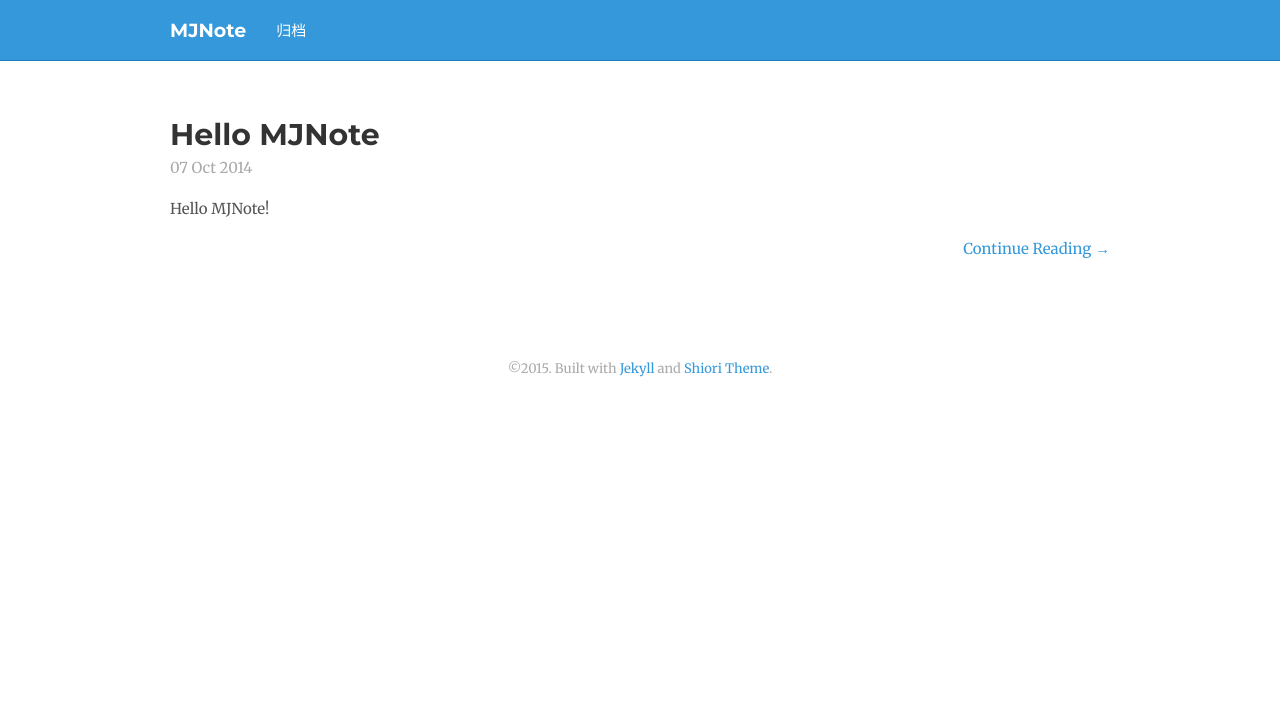
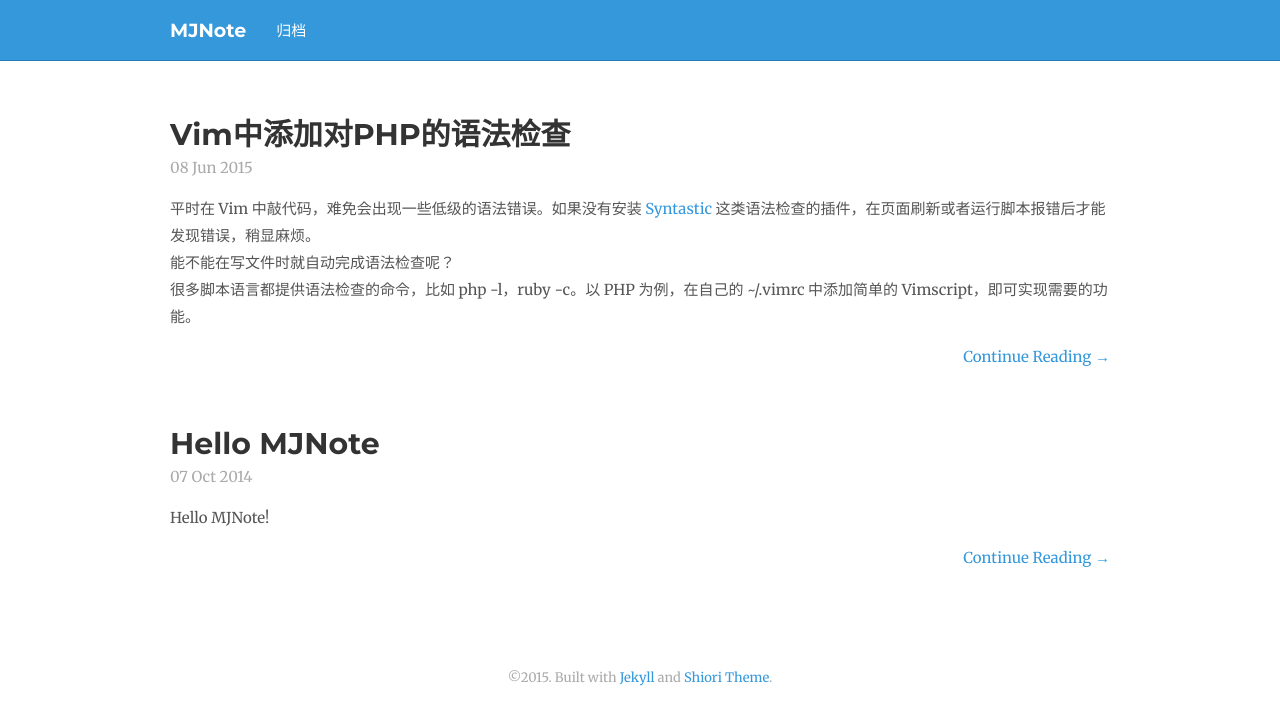
Before and after one commit to bittenApple/bittenApple.github.io, a Jekyll site: the page built from index.html, in a window 1280 px wide. Shown: the top 725 px of the page. Built offline with Jekyll 4.4.1, drawn with Linux system fonts in a browser that asks for light colours; nearby versions of some CDN libraries; Markdown is read by kramdown in place of the engine named in the settings; comment, search, counter and statistics services are not loaded.

Commit message:
First post, :smile:

````diff
--- a/Gemfile
+++ /dev/null
@@ -1,3 +0,0 @@
-source "https://rubygems.org"
-
-gem "github-pages", ">= 25"
--- a/_config.yml
+++ b/_config.yml
@@ -13,7 +13,7 @@ exclude:
   - "CNAME"
   - "Gemfile"
   - "Gemfile.lock"
-permalink: :title
+permalink: date
 defaults:
   -
     scope:
@@ -27,3 +27,7 @@ defaults:
       type: "posts"
     values:
       layout: "post"
+
+markdown: redcarpet
+redcarpet:
+    extensions: ["no_intra_emphasis", "fenced_code_blocks", "autolink", "strikethrough", "superscript"]
--- /dev/null
+++ b/_posts/2015-06-08-vim-auto-check-php-syntax.md
@@ -0,0 +1,63 @@
+---
+layout: post
+title: "Vim中添加对PHP的语法检查"
+description: ""
+category:
+tags: [Vim]
+---
+平时在 Vim 中敲代码，难免会出现一些低级的语法错误。如果没有安装 [Syntastic](https://github.com/scrooloose/syntastic) 这类语法检查的插件，在页面刷新或者运行脚本报错后才能发现错误，稍显麻烦。
+能不能在写文件时就自动完成语法检查呢？
+很多脚本语言都提供语法检查的命令，比如 php -l，ruby -c。以 PHP 为例，在自己的 ~/.vimrc 中添加简单的 Vimscript，即可实现需要的功能。
+
+```vim
+function! CompilePHP()
+    let file = shellescape(expand('%:p'))
+    let command = "!php -l " . file
+    execute command
+endfunction
+autocmd BufWritePost *.php call CompilePHP()
+```
+上面的 CompilePHP 函数首先获取文件的完整路径，拼成需要执行的命令，然后执行。在 Vim 中，感叹号 ! 放在最前面，表示执行外部命令。可以在 Command-line 模式下输入 !pwd 进行试验。
+
+```vim
+:!pwd
+```
+我们会看到 Vim 调用 shell 命令 pwd 的输出结果，再按一下 Enter 键会返回 Vim。```!php -l . file``` 就是调用 php -l 命令对文件进行检查。
+
+```vim
+autocmd BufWritePost *.php call CompilePHP()
+```
+该句配置了一个 autocmd。Vim 中通过 autocmd 定义一个或多个命令，这些命令针对匹配的文件，在触发指定事件后会被执行。这条 autocmd 表示在 Buffer 中的数据写入php文件后，调用 CompilePHP() 函数。
+这样在 Vim 中编辑 PHP 文件时，每次按下 :w 后都会自动进行语法检查。美中不足的是无论是否出现语法错误，每次写文件后都会出现下面的提示。
+
+```
+Press ENTER or type command to continue
+```
+是否能在语法正确的时候，不提示上述消息呢？我们可以对前面的脚本进行升级。
+
+```vim
+function! CompilePHP()
+    let file = shellescape(expand('%:p'))
+    let command = "silent !php -l " . file
+    execute command
+    if v:shell_error != 0
+        silent !clear
+        let command = "!php -l " . file
+        execute command
+    else
+        redraw!
+    endif
+endfunction
+autocmd BufWritePost *.php call CompilePHP()
+```
+代码逻辑是先运行 silent !php -l 命令，如果返回值不为 0 则再次运行该命令，输出具体的错误信息。
+如果希望 Vim 在执行外部命令后不出现 Press ENTER or type command to continue 的提示，可以通过  :silent ! 来执行命令。尝试运行下面的命令：
+
+```vim
+:silent !echo Hello, world.
+```
+我们将不会看到任何输出。
+silent !clear 命令帮助我们只看到下一个运行命令的输出。
+还有一点需要注意的是如果是在终端运行 Vim，在运行完 :silent ! 后需要通过 :redraw! 来修正屏幕输出。GUI Vim 比如 Mac Vim 或者 gVim 则可以不加 redraw! 语句。
+###参考文章
+[http://learnvimscriptthehardway.stevelosh.com/chapters/52.html](http://learnvimscriptthehardway.stevelosh.com/chapters/52.html)
````
Also changed, not shown: 1 other file.
